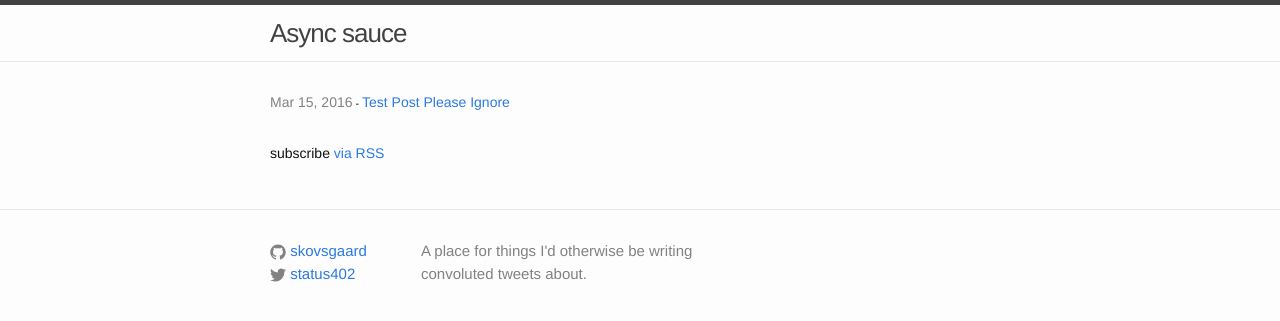
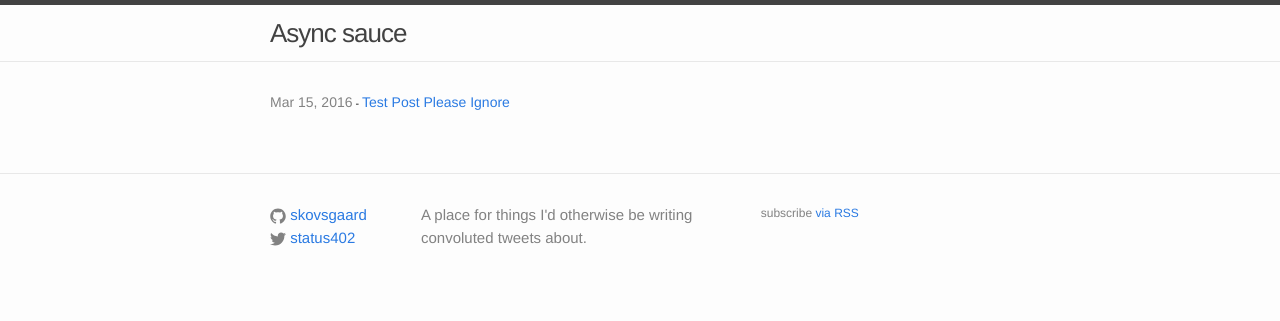
Before and after one commit to skovsgaard/skovsgaard.github.io, a Jekyll site: the page built from index.html, in a window 1280 px wide. Shown: the top 321 px of the page. Built offline with Jekyll 4.4.1, drawn with Linux system fonts in a browser that asks for light colours.

Commit message:
Fiddled with RSS notice

```diff
--- a/_includes/footer.html
+++ b/_includes/footer.html
@@ -22,6 +22,10 @@
       <div class="footer-col footer-col-3">
         <p>{{ site.description }}</p>
       </div>
+
+      <div class="footer-col footer-col-2">
+	<p class="rss-subscribe">subscribe <a href="{{ "/feed.xml" | prepend: site.baseurl }}">via RSS</a></p>
+      </div>
     </div>
 
   </div>
--- a/_sass/_layout.scss
+++ b/_sass/_layout.scss
@@ -243,5 +243,5 @@
 
 /* RSS notice */
 .rss-subscribe {
-  font-size: $small-font-size;
+  font-size: 0.8em;
 }
--- a/index.html
+++ b/index.html
@@ -16,6 +16,5 @@ layout: default
     {% endfor %}
   </ul>
 
-  <p class="rss-subscribe">subscribe <a href="{{ "/feed.xml" | prepend: site.baseurl }}">via RSS</a></p>
 
 </div>
```
